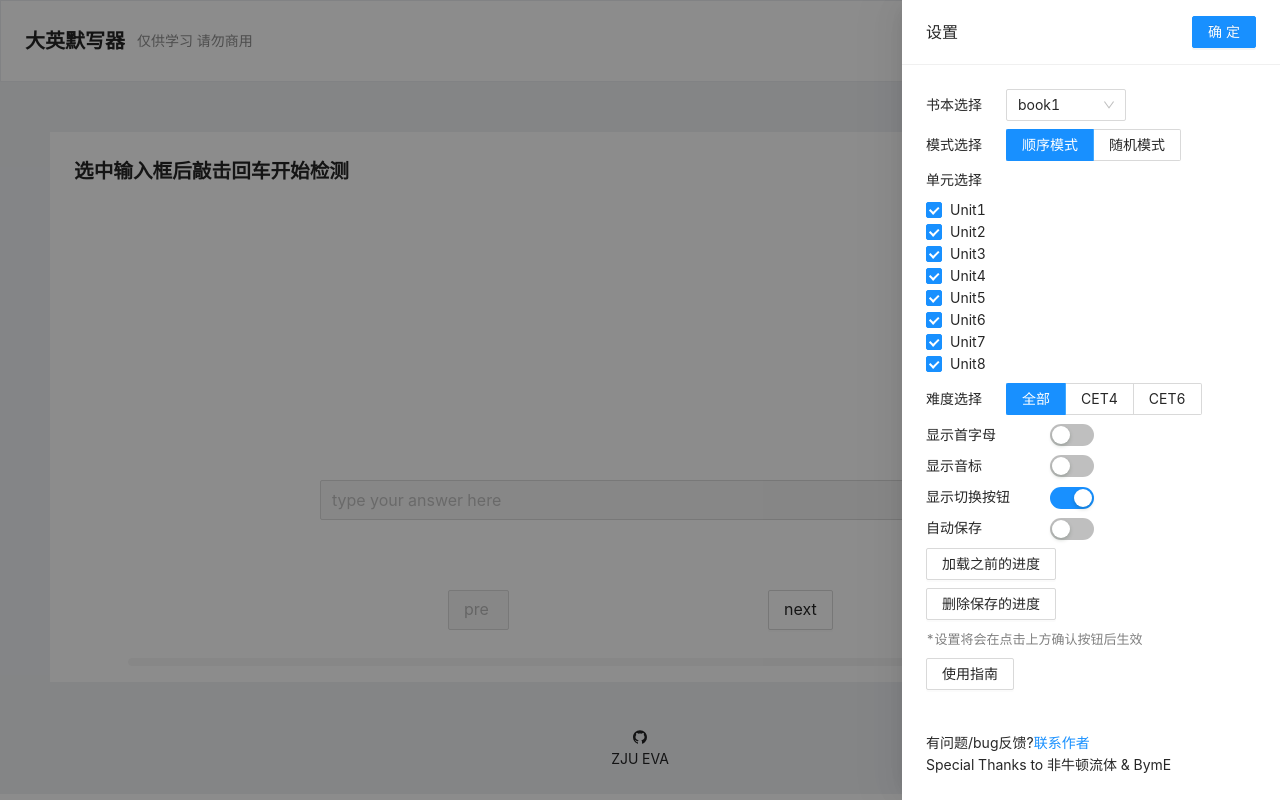
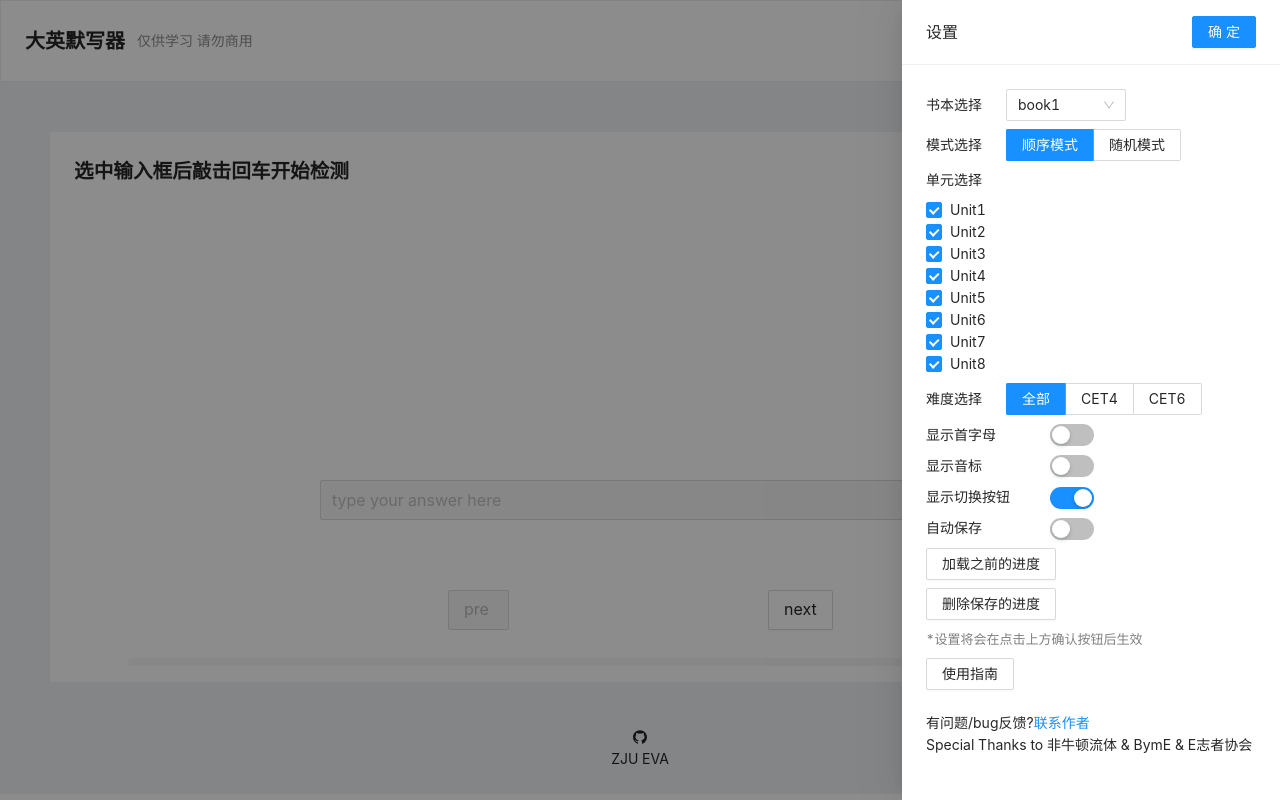
Before and after one commit to ADSR1042/ZJU_VocabBoost, a React (Create React App) app: page / in a window 1280 px wide. Built offline with nearby package versions, Linux system fonts and the light colour scheme.

Commit message:
update:small edit

```diff
--- a/src/Contactme.js
+++ b/src/Contactme.js
@@ -1,16 +1,36 @@
+import { Tooltip } from "antd";
+
 export const Contactme = () => {
   return (
     <div
-      style={{
-        position: "absolute",
-        bottom: "3%",
-      }}
+    // style={{
+    //   position: "absolute",
+    //   bottom: "3%",
+    // }}
     >
+      <br />
       <span>有问题/bug反馈?</span>
       <a href="mailto:ADSR1042@gmail.com" type="email">
         联系作者
       </a>
-      <div>Special Thanks to 非牛顿流体 & BymE </div>
+      <div>
+        Special Thanks to{" "}
+        <Tooltip placement="topLeft" title={"提供了词库"}>
+          <span style={{ cursor: "pointer" }}>非牛顿流体</span>
+        </Tooltip>{" "}
+        &{" "}
+        <Tooltip placement="top" title={"为词库添加四六级标签"}>
+          <span style={{ cursor: "pointer" }}> BymE </span>
+        </Tooltip>{" "}
+        &{" "}
+        <Tooltip
+          placement="topRight"
+          title={"提供了备案域名与服务器"}
+          style={{ cursor: "pointer" }}
+        >
+          <span style={{ cursor: "pointer" }}>E志者协会</span>
+        </Tooltip>
+      </div>
     </div>
   );
 };
--- a/src/Setting.js
+++ b/src/Setting.js
@@ -197,6 +197,7 @@ export const Setting = (props) => {
       maskClosable={false}
       closable={false}
       destroyOnClose={true}
+      bodyStyle={{minHeight:"700px"}}
       extra={
         <Space>
           <Button type="primary" onClick={onClose}>
```
